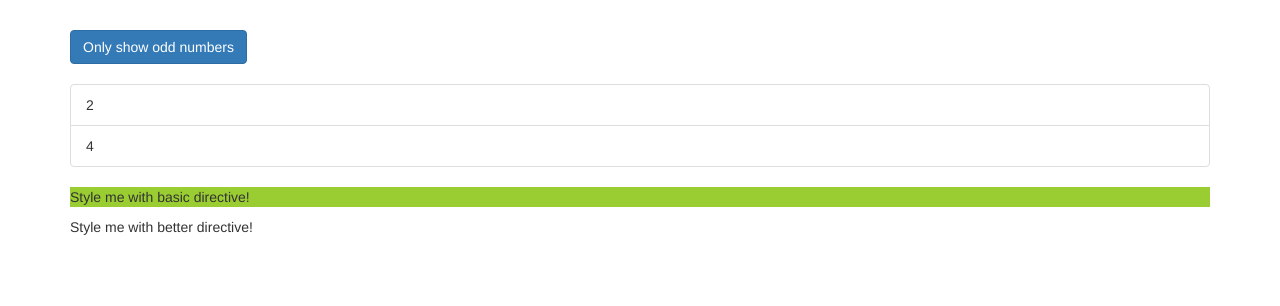
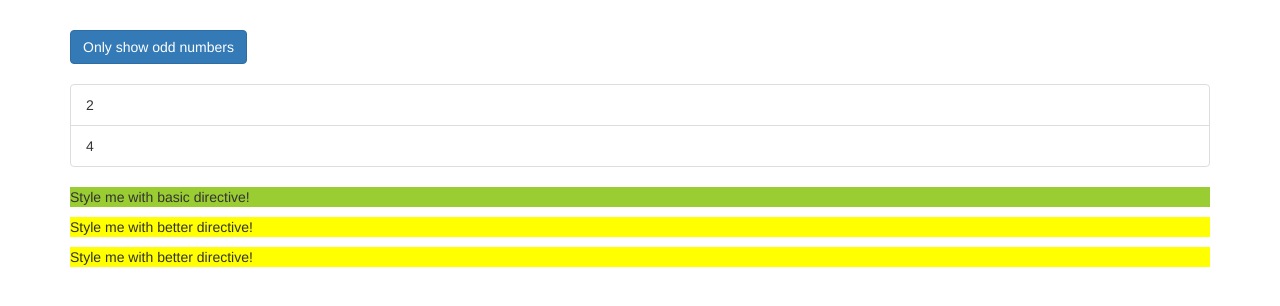
Before and after one commit to KristiL13/angular-directives, an Angular app: page / in a window 1280 px wide. Shown: the top 306 px of the page. Built offline with nearby package versions, Linux system fonts and the light colour scheme.

Commit message:
Directives: bind to directive properties, set values from outside

```diff
--- a/src/app/app.component.html
+++ b/src/app/app.component.html
@@ -23,7 +23,8 @@
         <p>Only odd</p>
       </ng-template>
       <p appBasicHighlight>Style me with basic directive!</p>
-      <p appBetterHighlight>Style me with better directive!</p>
+      <p [appBetterHighlight]="'red'" [defaultColor]="'yellow'">Style me with better directive!</p>
+      <p [appBetterHighlight]="'red'" defaultColor="yellow">Style me with better directive!</p>
     </div>
   </div>
 </div>
--- a/src/app/better-highlight/better-highlight.directive.ts
+++ b/src/app/better-highlight/better-highlight.directive.ts
@@ -1,31 +1,39 @@
-import { Directive, ElementRef, HostBinding, HostListener, OnInit, Renderer2 } from '@angular/core';
+import { Directive, ElementRef, HostBinding, HostListener, Input, OnInit, Renderer2 } from '@angular/core';
 
 @Directive({
   selector: '[appBetterHighlight]'
 })
 export class BetterHighlightDirective implements OnInit {
-  @HostBinding('style.backgroundColor') backgroundColor: string = 'transparent';
+  @Input() defaultColor: string = 'transparent';
+  // @Input() highlightColor: string = 'lightblue';
+  @Input('appBetterHighlight') highlightColor: string = 'lightblue';
+  // Määrame siin ka vaikimisi väärtuse kummalegi property-le, aga seda saab muuta ka väljast.
+  @HostBinding('style.backgroundColor') backgroundColor: string;
   // Siin sulgudes märgin, millist property-t host elemendist ma siduda tahan.
   // Sisuliselt on see sama, mille poole pöördun basic-highlight.directive.ts failis.
   // camelCase on siin oluline backgroundColor kirjutamisel, kuna me pääseme ligi DOM property-le, mis ei tea -.
   // Kui siin kusagil allpool nüüd määran oma kohalikule backgroundColor muutujale väärtuse, siis vastavalt mu
-  // tingimustele muutub hostis style.backgroundColor väärtus
+  // tingimustele muutub hostis style.backgroundColor väärtus.
 
   constructor(private elRef: ElementRef, private renderer: Renderer2) { }
 
   // renderer is better way to access elements, because Angular can also run services and not in the browser.
   ngOnInit(): void {
     // this.renderer.setStyle(this.elRef.nativeElement, 'background-color', 'lightblue' /*, '!important' */);
+    this.backgroundColor = this.defaultColor;
+    // Siin on juba teada, mis mingi elemendi defaultColor on kui see on elemendi poolt seotud.
   }
   @HostListener('mouseenter') mouseover(eventData: Event) {
     // sulgudes decoratori järel saab kasuta kõiki saadaval olevaid evente
     // sulgudes mu eventlisteneri järel saab kasutada ka custom event'e nagu mujal
     // this.renderer.setStyle(this.elRef.nativeElement, 'background-color', 'lightblue');
-    this.backgroundColor = 'lightgreen';
+    // this.backgroundColor = 'lightgreen';
+    this.backgroundColor = this.highlightColor;
   }
 
   @HostListener('mouseleave') mouseleave() {
     // this.renderer.setStyle(this.elRef.nativeElement, 'background-color', 'transparent');
-    this.backgroundColor = 'transparent';
+    // this.backgroundColor = 'transparent';
+    this.backgroundColor = this.defaultColor;
   }
 }
```
